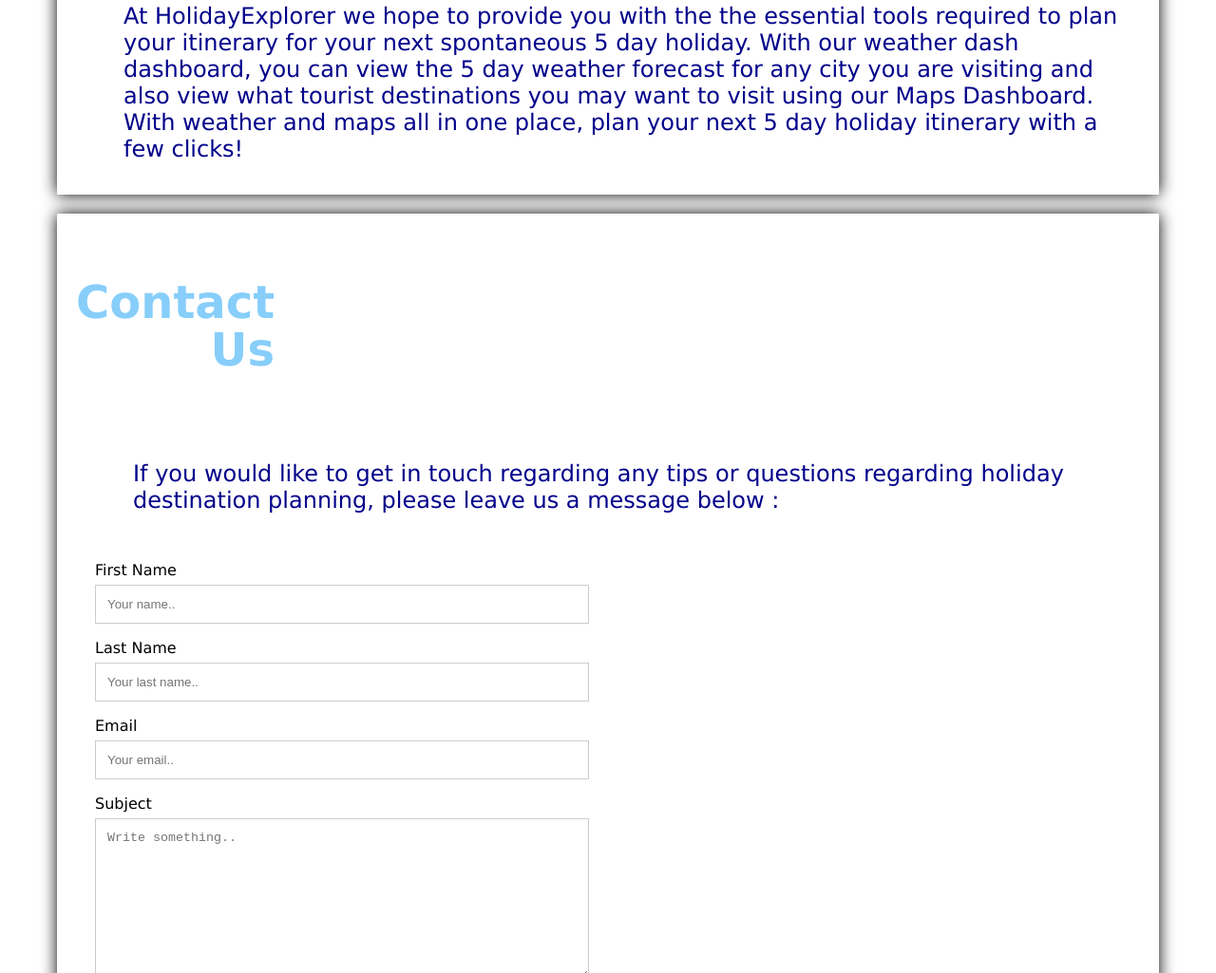
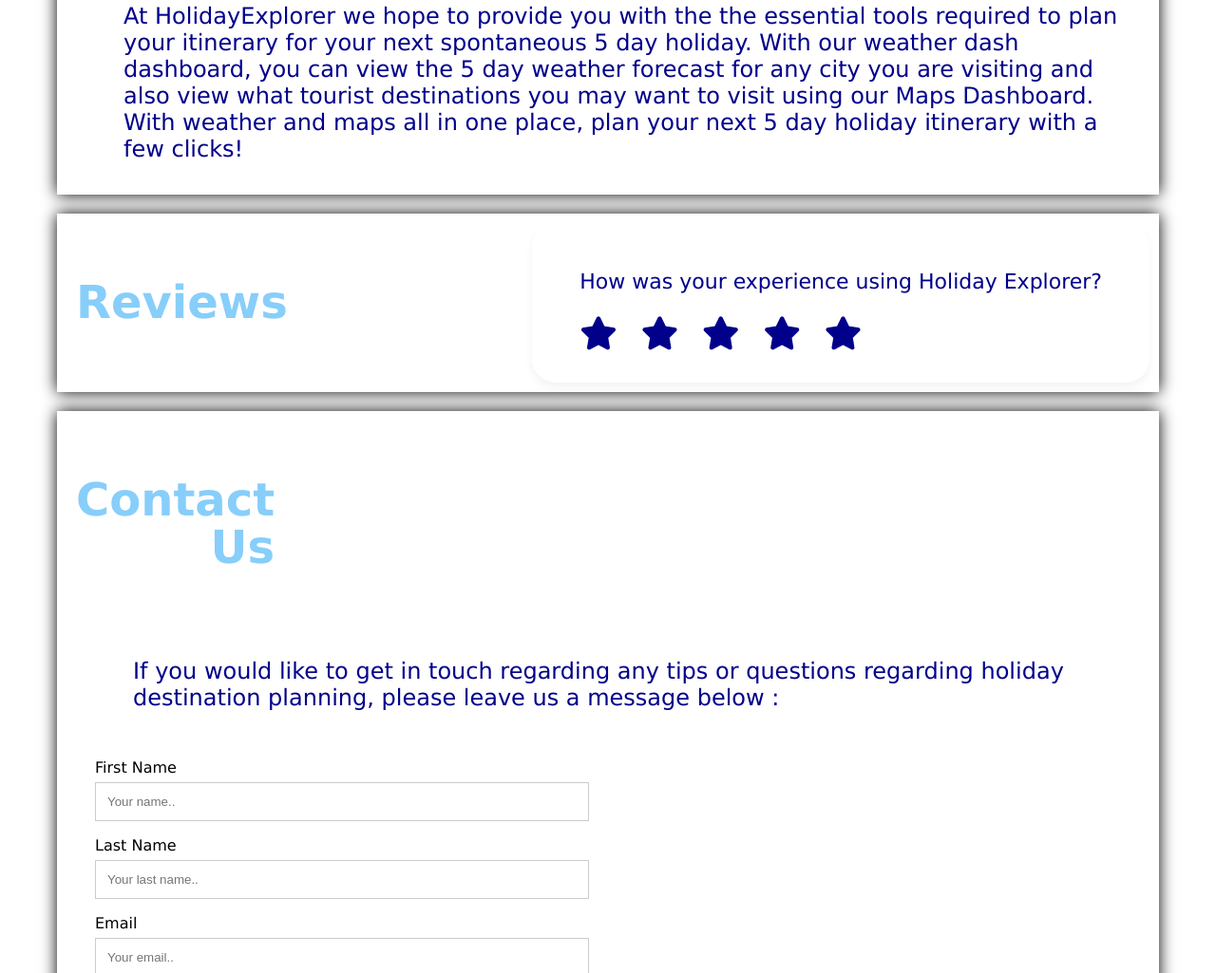
Before and after one commit to daleyjones/project-1-holidayexplorer, a plain HTML site: page Project-1-homepage/index.html in a window 1280 px wide. Shown: the part 1051-2076 px from the top of the page at 95% size. Drawn offline with nearby package versions, Linux system fonts and the light colour scheme.

Commit message:
Updated version of homepage
Faduma just sent over the code for the star review box. Yet to complete the local storage for the data to be saved.

```diff
--- a/Project-1-homepage/index.html
+++ b/Project-1-homepage/index.html
@@ -5,6 +5,9 @@
     <meta charset="UTF-8">
     <meta name="viewport" content="width=device-width,initial-scale=1.0">
     <title>Holiday Explorer</title>
+    <link rel="stylesheet" href="https://cdnjs.cloudflare.com/ajax/libs/font-awesome/6.2.1/css/all.min.css" />
+    <script src="https://code.jquery.com/jquery-3.4.1.min.js"></script>
+    <script src="https://cdn.jsdelivr.net/npm/moment@2.24.0/moment.min.js"></script>
     <link rel="stylesheet" href="./style.css">
 </head>
 <!--HEADER + NAVIGATION-->
@@ -37,6 +40,19 @@
             </div>
         </section>
         <!-- </section> -->
+        <section id="work" class="section-area">
+            <h3> Reviews </h3>
+            <div class="rating-box">
+                <p><header>How was your experience using Holiday Explorer?</header></p>
+                <div class="stars">
+                  <i class="fa-solid fa-star"></i>
+                  <i class="fa-solid fa-star"></i>
+                  <i class="fa-solid fa-star"></i>
+                  <i class="fa-solid fa-star"></i>
+                  <i class="fa-solid fa-star"></i>
+                </div>
+              </div>
+        </section>
         <!--CONTACT SECTION-->
         <section id="contact" class="section-area">
             <h3> Contact Us </h3>
@@ -62,12 +78,17 @@
                     </div>
                 </div>
             </div>
+
+
         </section>
+
         <!-- FOOTER SECTION-->
         <footer class="footer-content">
             <h6>Holiday Explorer</h6>
             <p> Copyright &copy;2023 <a href=”#”>Holiday Explorer</a> </p>
         </footer>
     </main>
+    <script src="./script.js"></script>
 </body>
+
 </html>
--- /dev/null
+++ b/Project-1-homepage/script.js
@@ -0,0 +1,23 @@
+
+// Select all elements with the "i" tag and store them in a NodeList called "stars"
+const stars = document.querySelectorAll(".stars i");
+// Loop through the "stars" NodeList
+stars.forEach((star, index1) => {
+    let rating = 0;
+    // Add an event listener that runs a function when the "click" event is triggered
+    star.addEventListener("click", () => {
+        // Loop through the "stars" NodeList Again
+        stars.forEach((star, index2) => {
+            // Add the "active" class to the clicked star and any stars with a lower index
+            // and remove the "active" class from any stars with a higher index
+            if (index1 >= index2) {
+                star.classList.add("active")
+                rating++;
+            }
+            else {
+                star.classList.remove("active");
+            }
+        });
+        document.getElementById("rating-value").textContent = rating
+    });
+});
--- a/Project-1-homepage/style.css
+++ b/Project-1-homepage/style.css
@@ -206,7 +206,35 @@
     margin-top: 6px;
     padding: 20px;
 }
-
+@import url("https://fonts.googleapis.com/css2?family=Poppins:wght@200;300;400;500;600;700&display=swap");
+.rating-box {
+  position: relative;
+  background: #fff;
+  padding: 25px 50px 35px;
+  border-radius: 25px;
+  box-shadow: 0 5px 10px rgba(0, 0, 0, 0.05);
+}
+.rating-box header {
+  font-size: 22px;
+  color: darkblue;
+  font-weight: 500;
+  margin-bottom: 20px;
+  text-align: center;
+}
+.rating-box .stars {
+  display: flex;
+  align-items: center;
+  gap: 25px;
+}
+.stars i {
+  color: darkblue;
+  font-size: 35px;
+  cursor: pointer;
+  transition: color 0.2s ease;
+}
+.stars i.active {
+  color: gold;
+}
 
 
 .footer {
```
